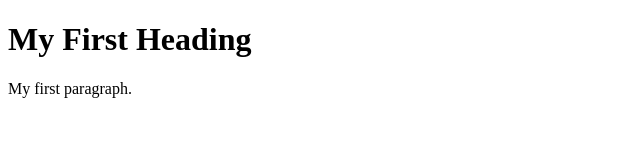
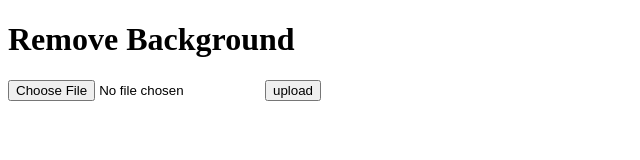
Before and after one commit to turbosnute/rembg-webui, a plain HTML site: page website/index.html in a window 1280 px wide. Shown: the whole page, without its empty margins (0-640 px from the left). Drawn offline with Linux system fonts and the light colour scheme.

Commit message:
initial maybe working

```diff
--- a/website/index.html
+++ b/website/index.html
@@ -2,9 +2,12 @@
 <html>
 <body>
 
-    <h1>My First Heading</h1>
+    <h1>Remove Background</h1>
 
-    <p>My first paragraph.</p>
+    <form action="http://localhost:5001" method="post" enctype="multipart/form-data">
+        <input type="file" name="file"/>
+        <input type="submit" value="upload"/>
+     </form>
 
 </body>
 </html>
```
Also changed, not shown: 1 other file.
